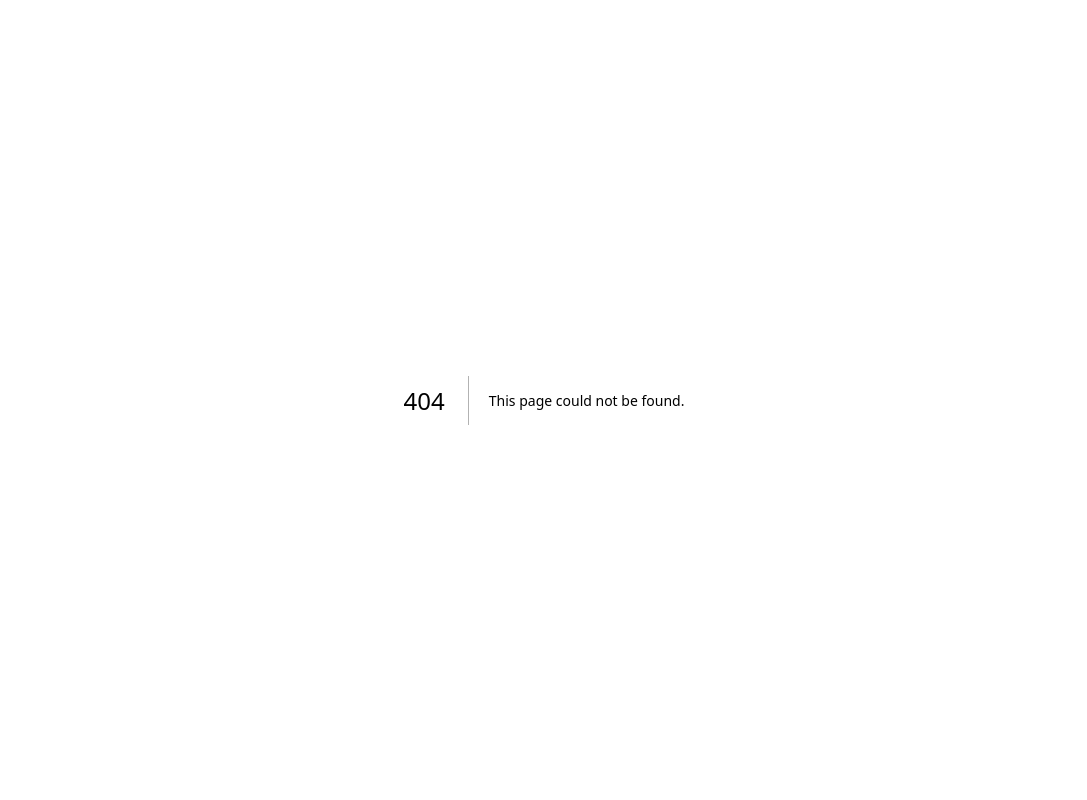
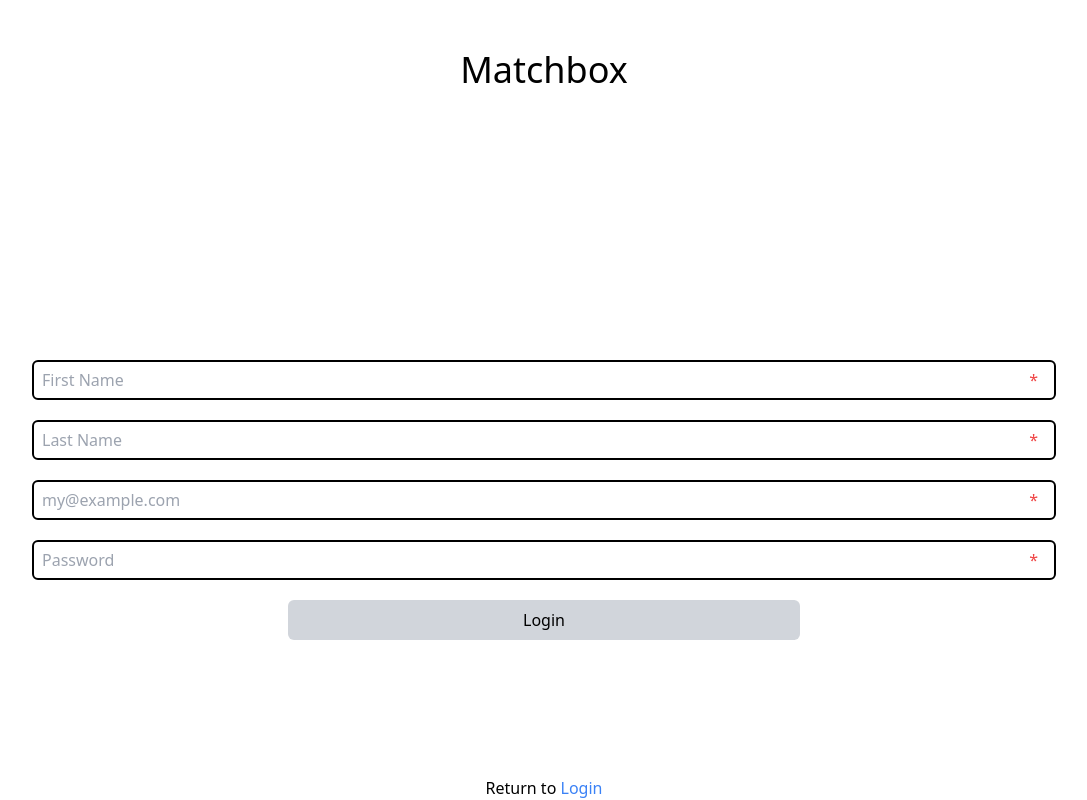
Before and after one commit to Tarek-Sallam/Matchbox, a Next.js app in the folder frontend/matchbox/: page /signup in a window 1280 px wide. Before the commit this address had no page. Shown: the whole page, without its empty margins (96-1183 px from the left). Built offline with nearby package versions, Linux system fonts and the light colour scheme.

Commit message:
feat: signup?

```diff
--- a/frontend/matchbox/app/login/page.tsx
+++ b/frontend/matchbox/app/login/page.tsx
@@ -6,27 +6,29 @@ export default function Login() {
       <h1 className="text-4xl mt-[50px]">Matchbox</h1>
       <div className="w-[80vw] fixed top-[45%]">
         <form className="w-full flex justify-centers items-center flex-col gap-5">
-          <div className=" border-2 border-black rounded-md w-full h-10">
-            <label htmlFor="email">Email:</label>
+          <div className=" border-2 border-black rounded-md w-full h-10 flex justify-between items-center">
             <input
               className="outline-none ml-2"
               type="email"
               id="email"
               name="email"
+              placeholder="my@example.com"
               required
             />
+            <p className="text-red-500 mr-4">*</p>
           </div>
-          <div className=" border-2 border-black rounded-md w-full h-10">
-            <label htmlFor="password">Password:</label>
+          <div className=" border-2 border-black rounded-md w-full h-10 flex justify-between items-center ">
             <input
               className="outline-none ml-2"
               type="password"
               id="password"
               name="password"
+              placeholder="Password"
               required
             />
+            <p className="text-red-500 mr-4">*</p>
           </div>
-          <button type="submit" className="w-1/2 rounded-md h-10 bg-gray-300">
+          <button type="submit" className="w-1/2 rounded-md h-10  bg-gray-300">
             Login
           </button>
         </form>
--- /dev/null
+++ b/frontend/matchbox/app/signup/page.tsx
@@ -0,0 +1,110 @@
+"use client";
+
+import Link from "next/link";
+import { useEffect, useState } from "react";
+
+export default function Login() {
+  const URLBase = "http://127.0.0.1:5000";
+
+  const [uid, setUid] = useState<string | null>(null);
+
+  const handleSignup = async (event: React.FormEvent<HTMLFormElement>) => {
+    event.preventDefault();
+
+    const form = event.currentTarget;
+    const formData = new FormData(form);
+
+    const email = formData.get("email") as string;
+    const password = formData.get("password") as string;
+    const fname = formData.get("fname") as string;
+    const lname = formData.get("lname") as string;
+
+    const response = await fetch(`${URLBase}/user/signup`, {
+      method: "POST",
+      headers: {
+        "Content-Type": "application/json",
+      },
+      body: JSON.stringify({
+        email,
+        password,
+        fname,
+        lname,
+      }),
+    });
+
+    if (response.ok) {
+      const data = await response.json();
+      setUid(data.uid);
+      console.log("User created successfully:", data);
+    } else {
+      console.error("Failed to create user");
+    }
+  };
+
+  return (
+    <div className="flex justify-centers items-center flex-col">
+      <h1 className="text-4xl mt-[50px]">Matchbox</h1>
+      <div className="w-[80vw] fixed top-[45%]">
+        <form
+          className="w-full flex justify-centers items-center flex-col gap-5"
+          onSubmit={handleSignup}
+        >
+          <div className=" border-2 border-black rounded-md w-full h-10 flex justify-between items-center ">
+            <input
+              className="outline-none ml-2"
+              type="text"
+              id="fname"
+              name="fname"
+              placeholder="First Name"
+              required
+            />
+            <p className="text-red-500 mr-4">*</p>
+          </div>
+          <div className=" border-2 border-black rounded-md w-full h-10 flex justify-between items-center ">
+            <input
+              className="outline-none ml-2"
+              type="text"
+              id="lname"
+              name="lname"
+              placeholder="Last Name"
+              required
+            />
+            <p className="text-red-500 mr-4">*</p>
+          </div>
+          <div className=" border-2 border-black rounded-md w-full h-10 flex justify-between items-center">
+            <input
+              className="outline-none ml-2"
+              type="email"
+              id="email"
+              name="email"
+              placeholder="my@example.com"
+              required
+            />
+            <p className="text-red-500 mr-4">*</p>
+          </div>
+          <div className=" border-2 border-black rounded-md w-full h-10 flex justify-between items-center ">
+            <input
+              className="outline-none ml-2"
+              type="password"
+              id="password"
+              name="password"
+              placeholder="Password"
+              required
+            />
+            <p className="text-red-500 mr-4">*</p>
+          </div>
+          <button type="submit" className="w-1/2 rounded-md h-10 bg-gray-300">
+            Login
+          </button>
+        </form>
+      </div>
+
+      <p className="fixed bottom-0">
+        Return to{" "}
+        <Link href="/login" className="text-blue-500">
+          Login
+        </Link>
+      </p>
+    </div>
+  );
+}
```
